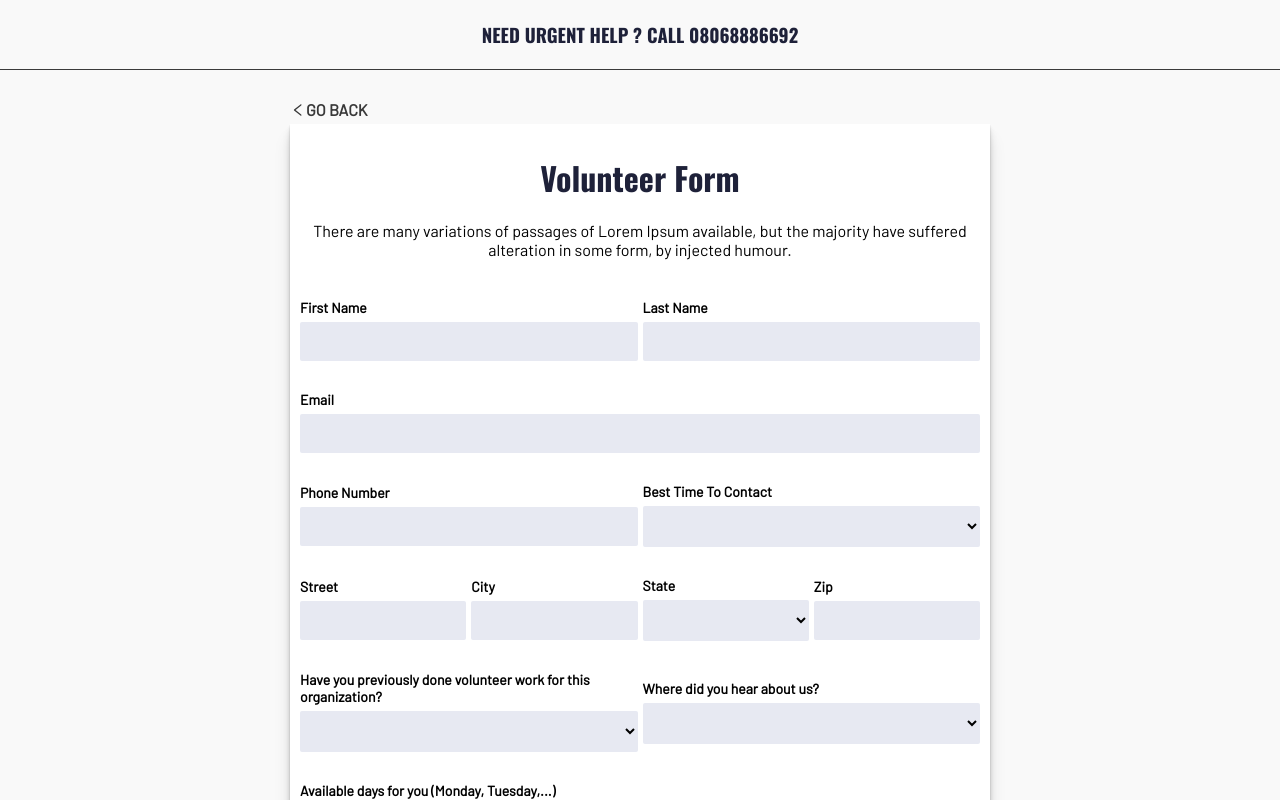
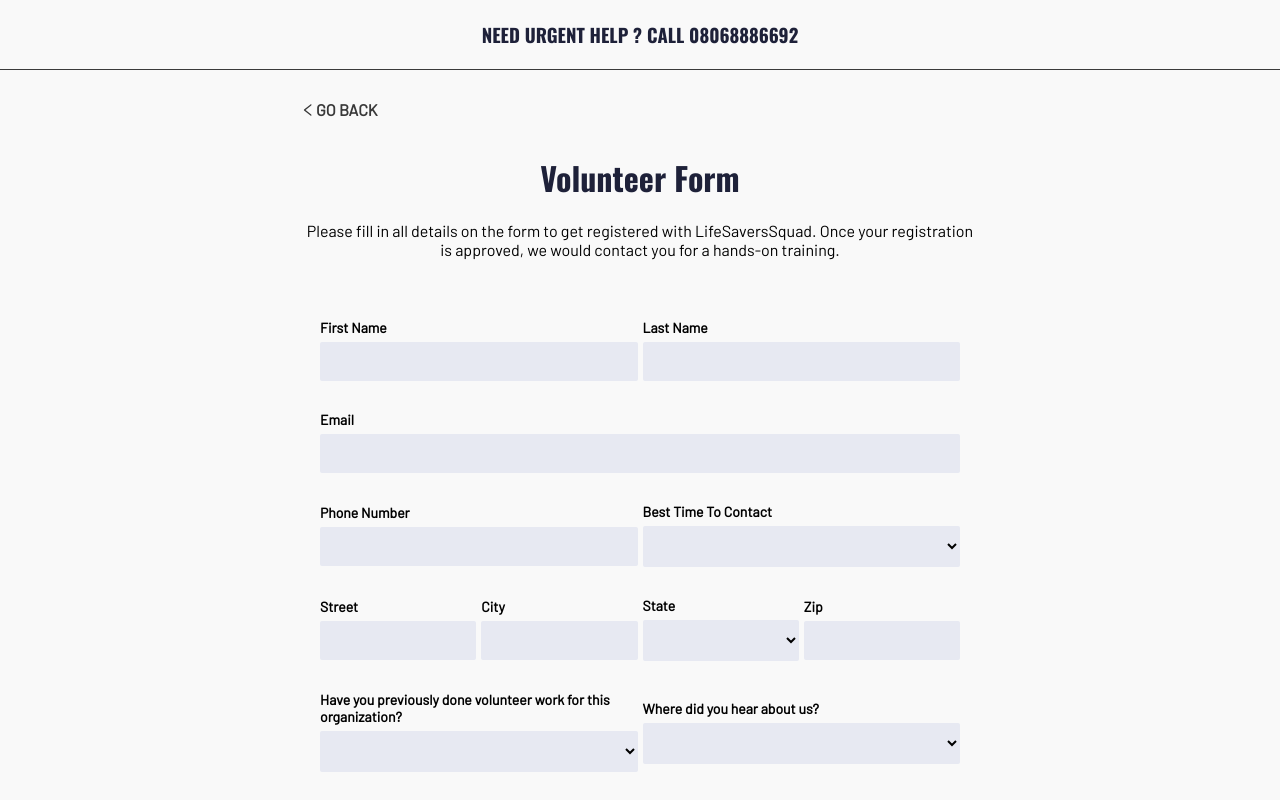
Before and after one commit to efethegenius/LifeSaversSquad, a React (Create React App) app: page /volunteer in a window 1280 px wide. Shown: the top 800 px of the page. Built offline with nearby package versions, Linux system fonts and the light colour scheme.

Commit message:
edited the volunteer registration form

```diff
--- a/src/Pages/Volunteer/Volunteer.js
+++ b/src/Pages/Volunteer/Volunteer.js
@@ -81,9 +81,9 @@ export const Volunteer = () => {
           {/* <img src={logo} alt="logo" className="logo" /> */}
           <h1>Volunteer Form</h1>
           <p>
-            There are many variations of passages of Lorem Ipsum available, but
-            the majority have suffered alteration in some form, by injected
-            humour.
+            Please fill in all details on the form to get registered with
+            LifeSaversSquad. Once your registration is approved, we would
+            contact you for a hands-on training.
           </p>
         </div>
         <section className="form">
--- a/src/Styles/Input.css
+++ b/src/Styles/Input.css
@@ -4,7 +4,7 @@
   align-items: center;
   justify-content: center;
   flex-direction: column;
-  padding: 10px;
+  padding: 30px;
   width: 100%;
 }
 
--- a/src/Styles/Volunteer.css
+++ b/src/Styles/Volunteer.css
@@ -31,10 +31,10 @@
   width: 100%;
   margin-bottom: 30px;
   max-width: 700px;
-  background-color: white;
-  box-shadow: 0 1px 1px rgba(0, 0, 0, 0.1), 0 2px 2px rgba(0, 0, 0, 0.1),
+  background-color: transparent;
+  /* box-shadow: 0 1px 1px rgba(0, 0, 0, 0.1), 0 2px 2px rgba(0, 0, 0, 0.1),
     0 4px 4px rgba(0, 0, 0, 0.1), 0 8px 8px rgba(0, 0, 0, 0.1),
-    0 16px 16px rgba(0, 0, 0, 0.1);
+    0 16px 16px rgba(0, 0, 0, 0.1); */
 }
 
 .back {
@@ -57,6 +57,7 @@
   align-items: center;
   justify-content: center;
   flex-direction: row;
+  margin-left: 10px;
 }
 
 .all-form .button {
```
